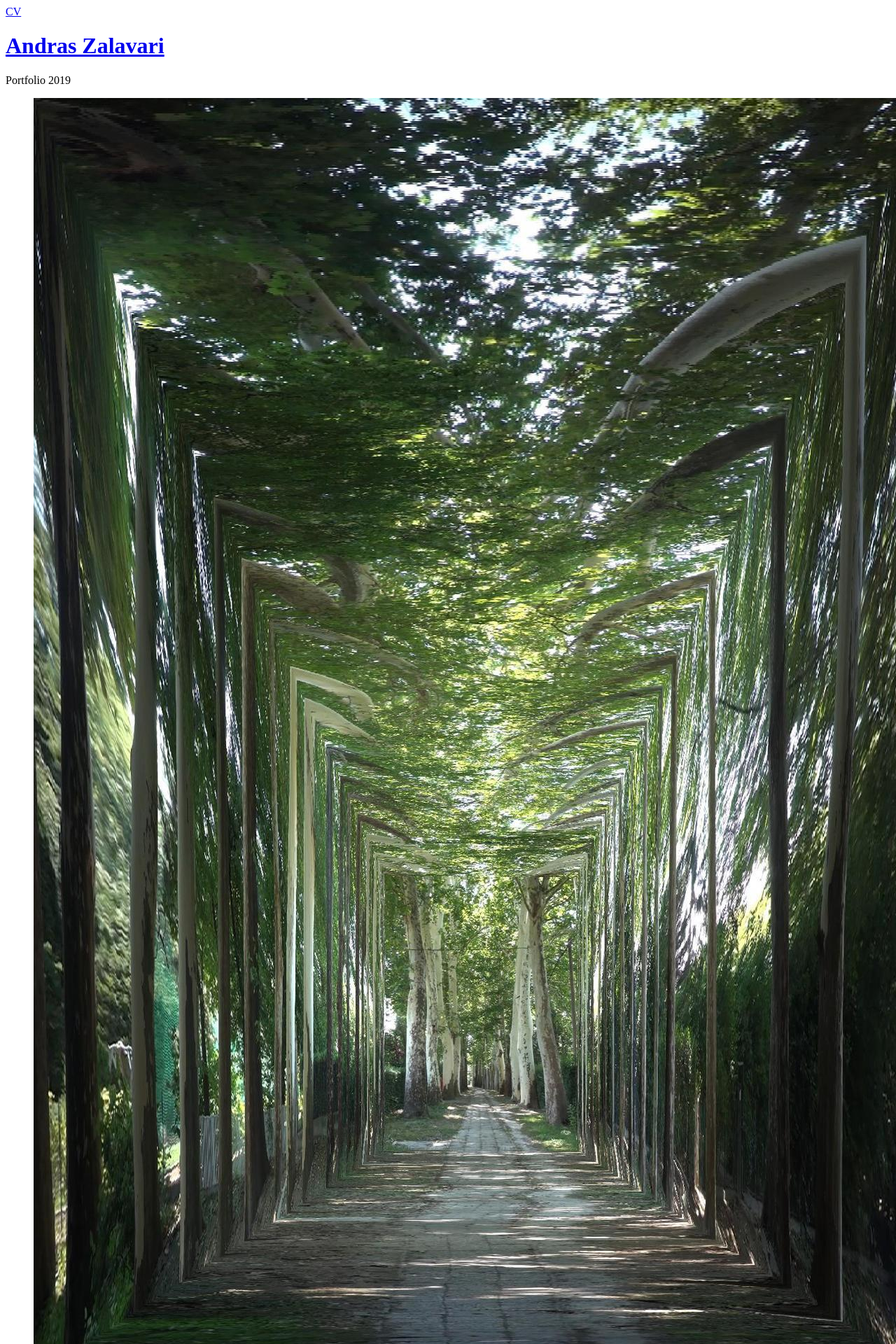
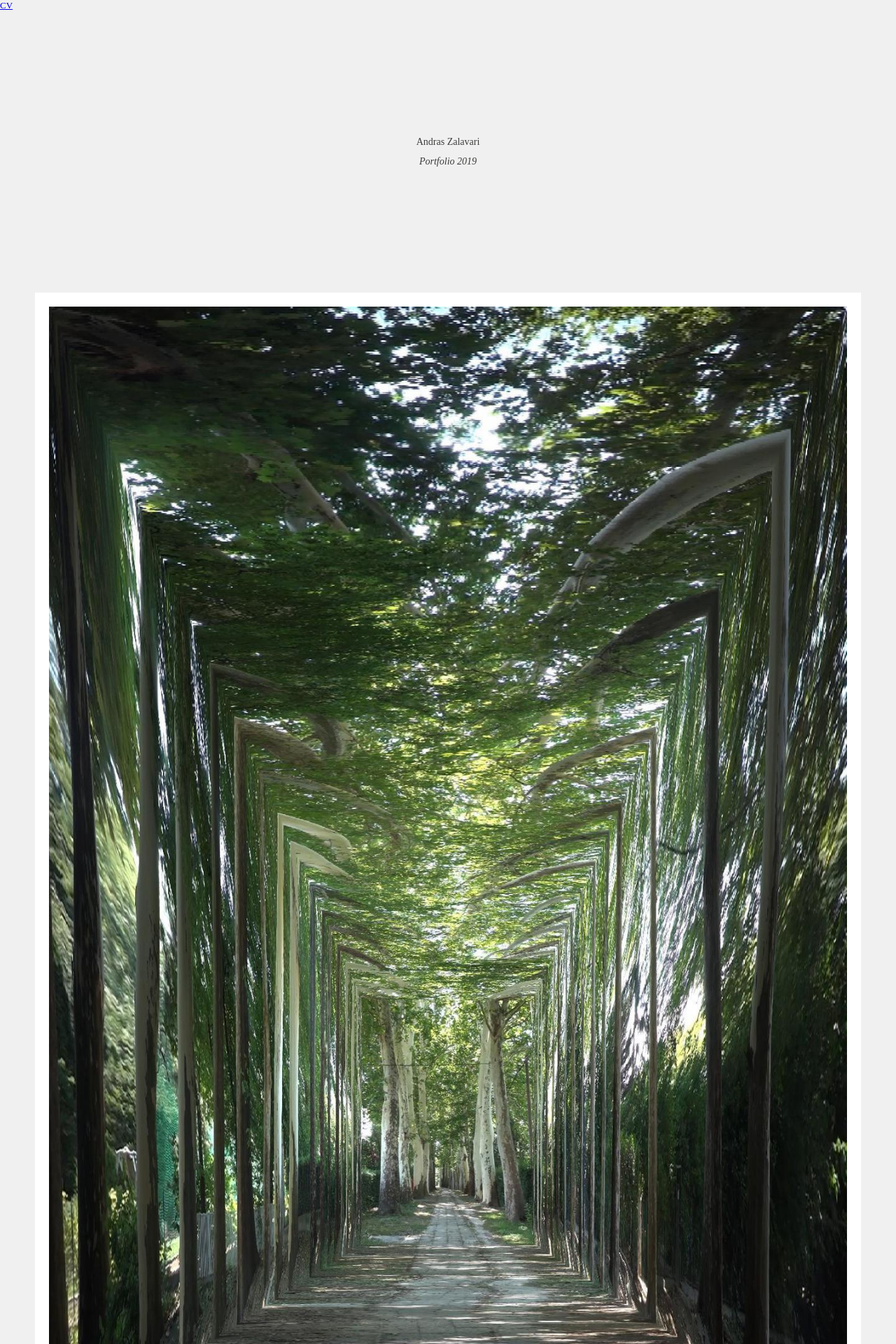
Before and after one commit to zalavariandris/andraszalavari_jekyll, a Jekyll site: the page built from index.html, in a window 1280 px wide. Shown: the top 1920 px of the page at 70% size. Built offline with Jekyll 4.4.1, drawn with Linux system fonts in a browser that asks for light colours.

Commit message:
add baseurl for github-pages

```diff
--- a/_config.yml
+++ b/_config.yml
@@ -15,13 +15,12 @@
 # in the templates via {{ site.myvariable }}.
 title: Andras Zalavari
 subtitle: Portfolio 2019
-baseurl: andraszalavari_jekyll
 email: your-email@example.com
 description: >- # this means to ignore newlines until "baseurl:"
   Write an awesome description for your new site here. You can edit this
   line in _config.yml. It will appear in your document head meta (for
   Google search results) and in your feed.xml site description.
-
+baseurl: /andraszalavari_jekyll
 collections:
   works:
     output: true
--- a/_layouts/default.html
+++ b/_layouts/default.html
@@ -3,7 +3,7 @@
   <head>
     <meta charset="utf-8">
     <title>{{ page.title }}</title>
-    <link rel="stylesheet" href="/assets/style.css">
+    <link rel="stylesheet" href="{{baseurl}}/assets/css/style.css">
   </head>
   <body>
 
--- a/index.html
+++ b/index.html
@@ -12,13 +12,13 @@
     <div class="slideshow">
       {% for photo in post.photos %}
       <div  class="item">
-        <img src={{photo.url}}>
+        <img src={{site.baseurl}}{{photo.url}}>
       </div>
       {% endfor %}
     </div>
 
     <div class="caption">
-      <a href={{post.url}}>
+      <a href={{site.baseurl}}{{post.url}}>
         {{post.content}}
       </a>
     </div>
@@ -33,7 +33,7 @@
       </video>
 
       <div class="caption">
-        <a href={{post.url}}>
+        <a href={{site.baseurl}}{{post.url}}>
           {{post.content}}
         </a>
       </div>
@@ -42,9 +42,9 @@
 
       {% if post.type == 'vimeo' %}
       <!-- VIMEO POST -->
-      <iframe src={{post.vimeo.url}} width={{post.vimeo.width}} height={{post.vimeo.height}}  frameborder="0" loop="1" allow="autoplay; fullscreen" allowfullscreen></iframe>
+      <iframe src={{site.baseurl}}{{post.vimeo.url}} width={{post.vimeo.width}} height={{post.vimeo.height}}  frameborder="0" loop="1" allow="autoplay; fullscreen" allowfullscreen></iframe>
       <div class="caption">
-        <a href={{post.url}}>
+        <a href={{site.baseurl}}{{post.url}}>
           {{post.content}}
         </a>
       </div>
```
